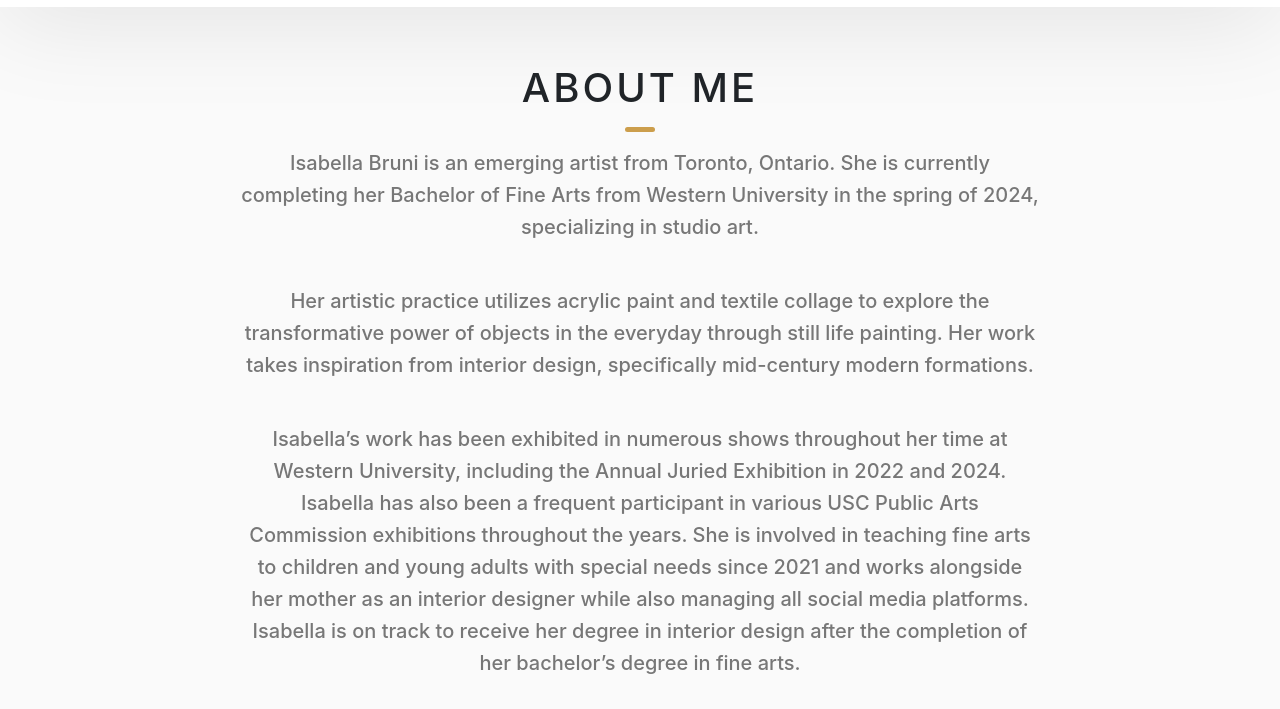
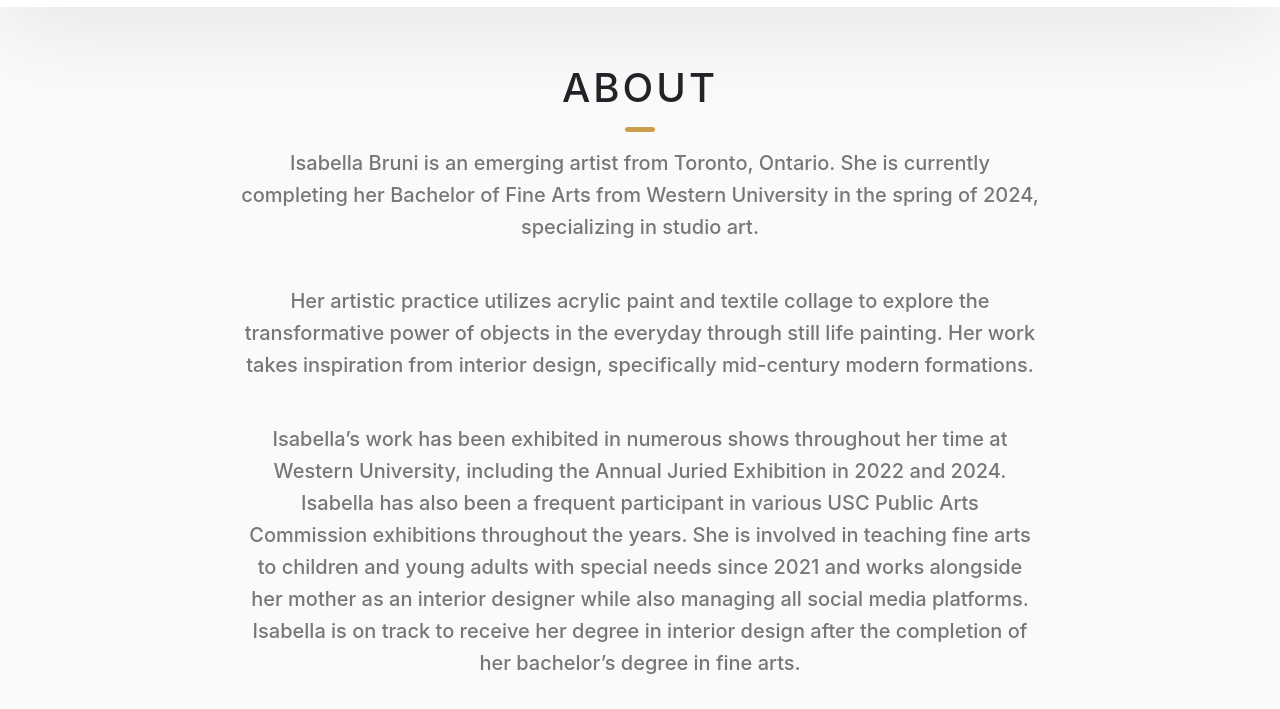
Before and after one commit to isartist/isabellabrunii, a website: page about.html in a window 1280 px wide. Shown: the part 91-800 px from the top of the page. Drawn offline with nearby package versions, Linux system fonts and the light colour scheme.

Commit message:
fixed about

```diff
--- a/about.html
+++ b/about.html
@@ -93,7 +93,7 @@
     <section id="about" class="about sec-pad">
       <div class="main-container">
         <h2 class="heading heading-sec heading-sec__mb-med">
-          <span class="heading-sec__main">About Me</span>
+          <span class="heading-sec__main">About</span>
           <span class="heading-sec__sub">
             <!-- REPLACE WITH ONE or TWO SENETENCES -->
             <p>
```
